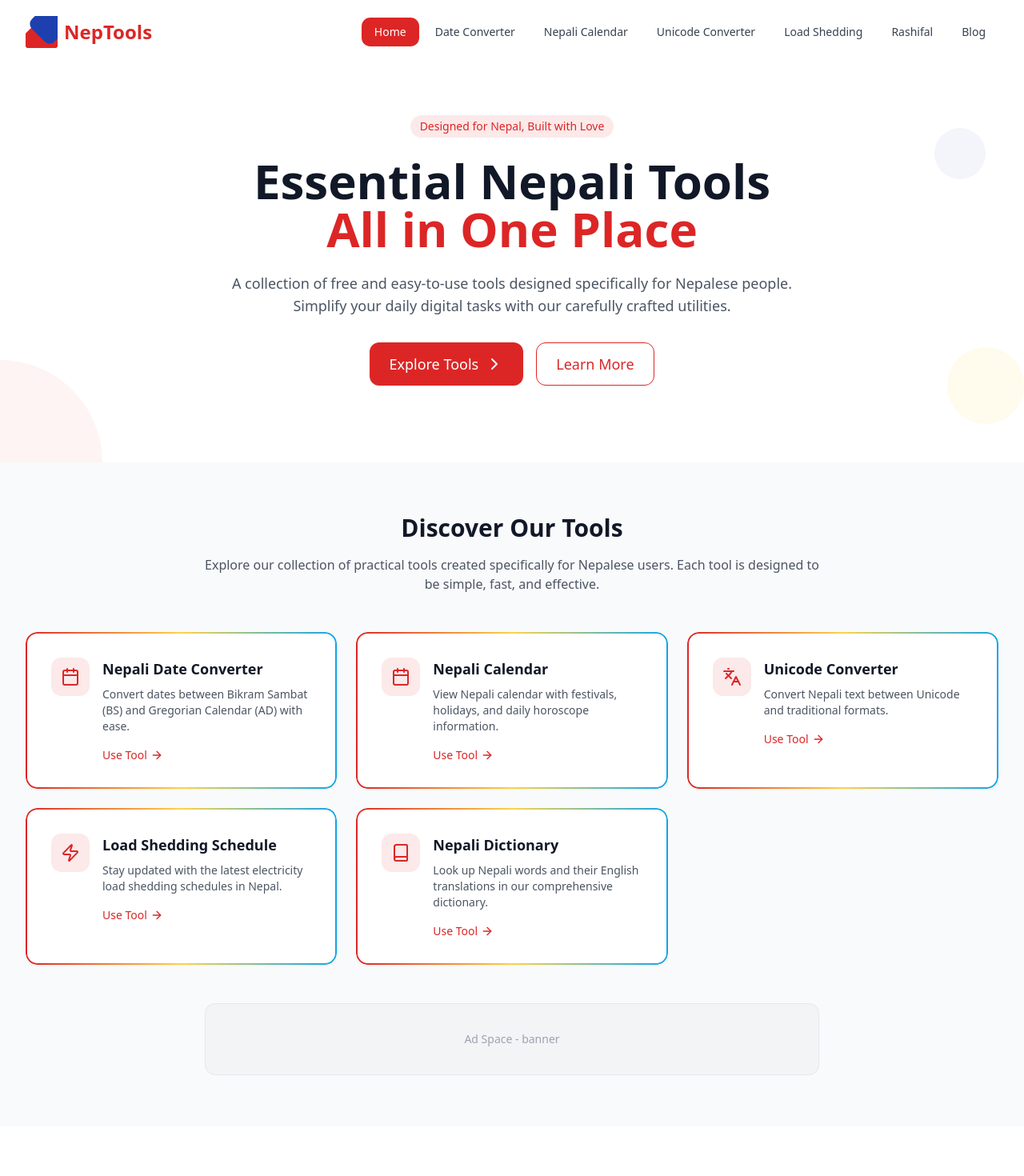
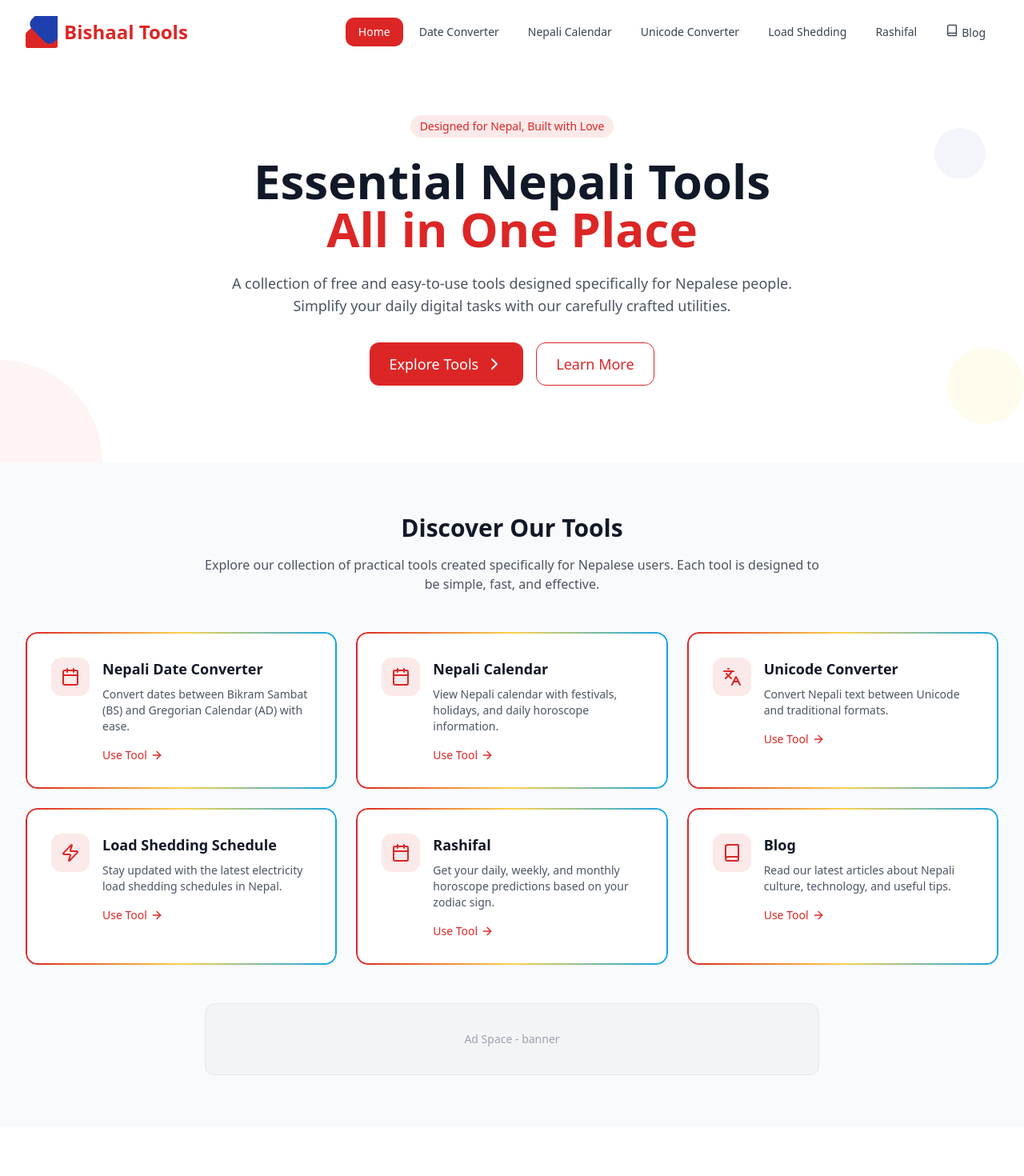
Before and after one commit to sdevon008/bishaal, a React (Vite) app: page / in a window 1280 px wide. Shown: the top 1470 px of the page at 80% size. Built offline with nearby package versions, Linux system fonts and the light colour scheme.

Commit message:
Update homepage tools and branding
- Replaced Nepali Dictionary with Blog and Rashifal on homepage.
- Updated website name to "Bishaal Tools" and generated a new logo.
- Regenerated the cover image for the "Nepali Unicode" blog post.

```diff
--- a/src/components/layout/Navbar.tsx
+++ b/src/components/layout/Navbar.tsx
@@ -2,7 +2,7 @@
 import React, { useState, useEffect } from 'react';
 import { Link, useLocation } from 'react-router-dom';
 import { cn } from '@/lib/utils';
-import { Menu, X, ChevronDown, Book } from 'lucide-react';
+import { Menu, X, Book } from 'lucide-react';
 
 const Navbar = () => {
   const [isScrolled, setIsScrolled] = useState(false);
@@ -50,7 +50,7 @@ const Navbar = () => {
               "font-bold text-2xl transition-colors duration-300",
               isScrolled ? "text-nepal-red" : "text-nepal-red"
             )}>
-              NepTools
+              Bishaal Tools
             </span>
           </Link>
 
@@ -67,6 +67,7 @@ const Navbar = () => {
                     : "text-gray-700 hover:text-nepal-red"
                 )}
               >
+                {link.icon && <span className="inline-flex items-center">{link.icon}</span>}
                 {link.name}
               </Link>
             ))}
@@ -100,6 +101,7 @@ const Navbar = () => {
                       : "text-gray-700 hover:bg-gray-50 hover:text-nepal-red"
                   )}
                 >
+                  {link.icon && <span className="inline-flex items-center">{link.icon}</span>}
                   {link.name}
                 </Link>
               ))}
--- a/src/data/blogPosts.ts
+++ b/src/data/blogPosts.ts
@@ -1,4 +1,3 @@
-
 import { BlogPostType } from '@/types/blog';
 
 const blogPosts: BlogPostType[] = [
@@ -264,7 +263,7 @@ Nepali Unicode has revolutionized how the Nepali language functions in digital s
 
 Try our Unicode Converter today and experience seamless Nepali communication across all your devices!
     `,
-    coverImage: 'https://images.unsplash.com/photo-1516542076529-1baebf58b7bf?ixlib=rb-1.2.1&auto=format&fit=crop&w=1350&q=80',
+    coverImage: 'https://images.unsplash.com/photo-1531297484001-80022131f5a1?ixlib=rb-1.2.1&auto=format&fit=crop&w=1350&q=80',
     publishedAt: '2023-12-05',
     category: 'Technology',
     keywords: [
--- a/src/pages/Index.tsx
+++ b/src/pages/Index.tsx
@@ -1,3 +1,4 @@
+
 import React from 'react';
 import { Link } from 'react-router-dom';
 import {
@@ -5,7 +6,6 @@ import {
   LanguagesIcon,
   Zap,
   Book,
-  ArrowRightLeft,
   ChevronRight
 } from 'lucide-react';
 import Navbar from '@/components/layout/Navbar';
@@ -99,10 +99,17 @@ const Index = () => {
             />
 
             <ToolCard
-              title="Nepali Dictionary"
-              description="Look up Nepali words and their English translations in our comprehensive dictionary."
+              title="Rashifal"
+              description="Get your daily, weekly, and monthly horoscope predictions based on your zodiac sign."
+              icon={<Calendar className="h-6 w-6" />}
+              to="/rashifal"
+            />
+
+            <ToolCard
+              title="Blog"
+              description="Read our latest articles about Nepali culture, technology, and useful tips."
               icon={<Book className="h-6 w-6" />}
-              to="/dictionary"
+              to="/blog"
             />
           </div>
 
```
